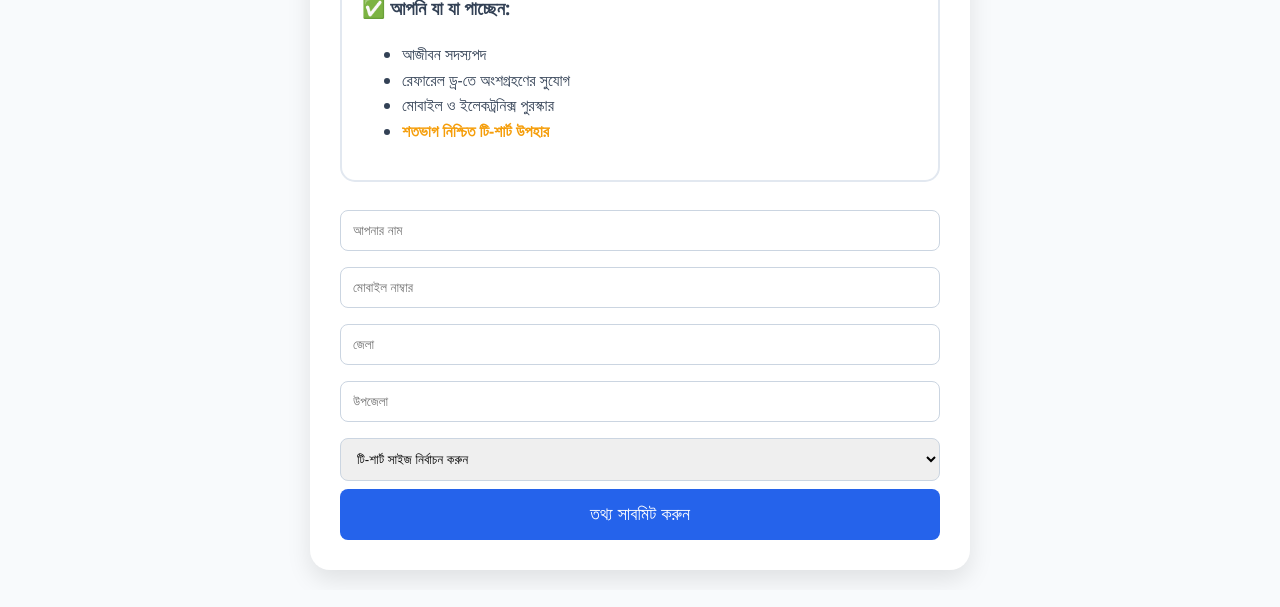
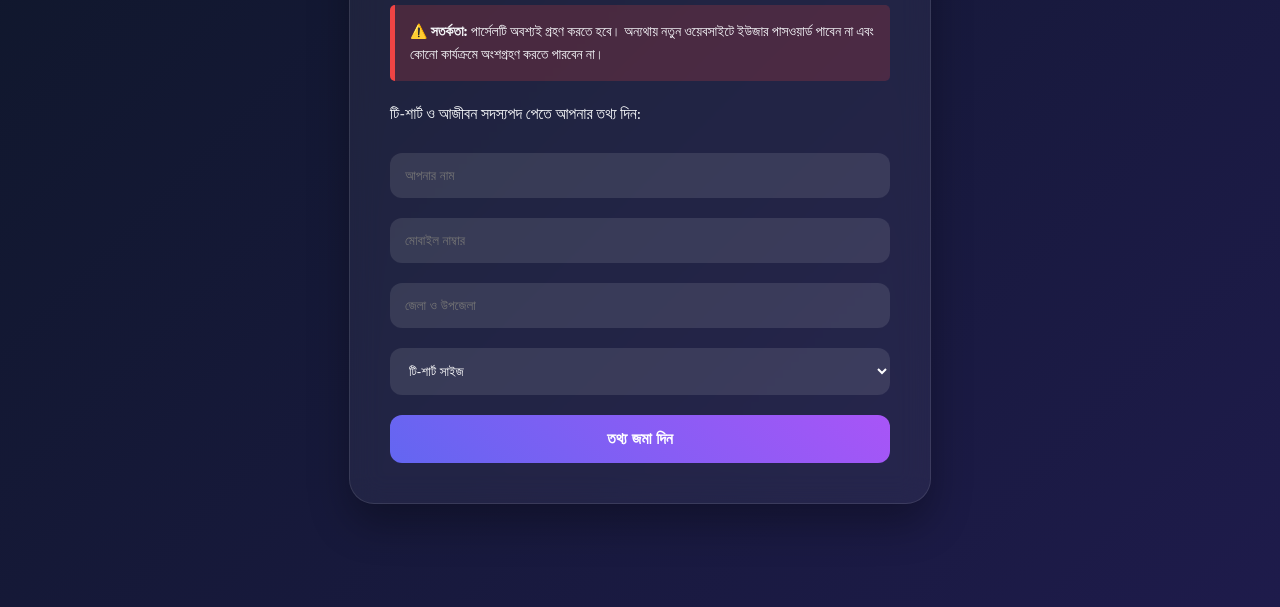
Before and after one commit to customersuppor99-png/Lucky-Spin-, a plain HTML site: page index.html in a window 1280 px wide. Shown: the part 233-840 px from the top of the page. Drawn offline with Linux system fonts and the light colour scheme.

Commit message:
newspaper

```diff
--- a/index.html
+++ b/index.html
@@ -3,65 +3,95 @@
 <head>
     <meta charset="UTF-8">
     <meta name="viewport" content="width=device-width, initial-scale=1.0">
-    <title>জনতা অনলাইন প্রেস ক্লাব - এক্সক্লুসিভ অফার</title>
+    <title>জনতা অনলাইন প্রেস ক্লাব - এক্সক্লুসিভ পোর্টাল</title>
     <style>
-        :root { --primary: #2563eb; --accent: #f59e0b; --dark: #1e293b; }
-        body { font-family: 'Segoe UI', sans-serif; line-height: 1.6; background: #f8fafc; color: #334155; margin: 0; padding: 20px; }
-        .container { max-width: 600px; margin: auto; background: #fff; padding: 30px; border-radius: 20px; box-shadow: 0 10px 25px rgba(0,0,0,0.1); }
-        h1 { color: var(--primary); text-align: center; }
-        .card { border: 2px solid #e2e8f0; padding: 20px; border-radius: 15px; margin-bottom: 20px; }
-        .success-box { display: none; background: #dcfce7; color: #166534; padding: 20px; border-radius: 10px; text-align: center; font-weight: bold; }
-        input, select { width: 100%; padding: 12px; margin: 8px 0; border: 1px solid #cbd5e1; border-radius: 8px; box-sizing: border-box; }
-        button { width: 100%; background: var(--primary); color: white; padding: 15px; border: none; border-radius: 8px; font-size: 18px; cursor: pointer; transition: 0.3s; }
-        button:hover { background: #1d4ed8; }
-        .highlight { color: var(--accent); font-weight: bold; }
+        @import url('https://fonts.googleapis.com/css2?family=Hind+Siliguri:wght@400;600;700&display=swap');
+
+        :root {
+            --primary: #6366f1;
+            --secondary: #a855f7;
+            --dark: #0f172a;
+            --light: #f8fafc;
+        }
+
+        body {
+            font-family: 'Hind Siliguri', sans-serif;
+            background: linear-gradient(135deg, #0f172a, #1e1b4b);
+            color: var(--light);
+            margin: 0;
+            padding: 20px;
+            display: flex;
+            justify-content: center;
+            align-items: center;
+            min-height: 100vh;
+        }
+
+        .card {
+            background: rgba(255, 255, 255, 0.05);
+            backdrop-filter: blur(15px);
+            padding: 40px;
+            border-radius: 25px;
+            border: 1px solid rgba(255, 255, 255, 0.1);
+            max-width: 500px;
+            width: 100%;
+            box-shadow: 0 20px 40px rgba(0,0,0,0.3);
+            animation: fadeIn 0.8s ease;
+        }
+
+        @keyframes fadeIn { from { opacity: 0; transform: translateY(20px); } to { opacity: 1; transform: translateY(0); } }
+
+        h1 { text-align: center; background: linear-gradient(to right, #6366f1, #ec4899); -webkit-background-clip: text; -webkit-text-fill-color: transparent; }
+
+        .alert-box { background: rgba(239, 68, 68, 0.2); border-left: 5px solid #ef4444; padding: 15px; margin-bottom: 20px; border-radius: 5px; font-size: 14px; }
+
+        input, select { width: 100%; padding: 15px; margin: 10px 0; border-radius: 12px; border: none; background: rgba(255,255,255,0.1); color: white; box-sizing: border-box; }
+
+        button { width: 100%; padding: 15px; border-radius: 12px; border: none; background: linear-gradient(45deg, var(--primary), var(--secondary)); color: white; font-weight: bold; font-size: 16px; cursor: pointer; transition: 0.3s; margin-top: 10px; }
+        button:hover { transform: scale(1.02); }
+
+        #successView { display: none; text-align: center; }
+        .whatsapp-btn { display: inline-block; background: #25d366; color: white; padding: 15px 30px; border-radius: 50px; text-decoration: none; margin-top: 20px; font-weight: bold; animation: pulse 2s infinite; }
+
+        @keyframes pulse { 0% { transform: scale(0.95); } 50% { transform: scale(1.05); } 100% { transform: scale(0.95); } }
     </style>
 </head>
 <body>
 
-<div class="container" id="mainForm">
-    <h1>🎁 জনতা অনলাইন প্রেস ক্লাব</h1>
-    <p style="text-align: center;">পার্সেল গ্রহণকারীদের জন্য এক্সক্লুসিভ অফার!</p>
+<div class="card" id="formView">
+    <h1>🎁 বিশেষ ঘোষণা</h1>
+    <div class="alert-box">
+        ⚠️ <strong>সতর্কতা:</strong> পার্সেলটি অবশ্যই গ্রহণ করতে হবে। অন্যথায় নতুন ওয়েবসাইটে ইউজার পাসওয়ার্ড পাবেন না এবং কোনো কার্যক্রমে অংশগ্রহণ করতে পারবেন না।
+    </div>
+    <p>টি-শার্ট ও আজীবন সদস্যপদ পেতে আপনার তথ্য দিন:</p>
 
-    <div class="card">
-        <h3>✅ আপনি যা যা পাচ্ছেন:</h3>
-        <ul>
-            <li>আজীবন সদস্যপদ</li>
-            <li>রেফারেল ড্র-তে অংশগ্রহণের সুযোগ</li>
-            <li>মোবাইল ও ইলেকট্রনিক্স পুরস্কার</li>
-            <li><span class="highlight">শতভাগ নিশ্চিত টি-শার্ট উপহার</span></li>
-        </ul>
-    </div>
-
-    <form id="tshirtForm">
+    <form id="dataForm">
         <input type="text" placeholder="আপনার নাম" required>
         <input type="tel" placeholder="মোবাইল নাম্বার" required>
-        <input type="text" placeholder="জেলা" required>
-        <input type="text" placeholder="উপজেলা" required>
+        <input type="text" placeholder="জেলা ও উপজেলা" required>
         <select required>
-            <option value="">টি-শার্ট সাইজ নির্বাচন করুন</option>
-            <option value="S">S</option>
-            <option value="M">M</option>
-            <option value="L">L</option>
-            <option value="XL">XL</option>
+            <option value="" style="color:black">টি-শার্ট সাইজ</option>
+            <option value="S" style="color:black">S</option>
+            <option value="M" style="color:black">M</option>
+            <option value="L" style="color:black">L</option>
+            <option value="XL" style="color:black">XL</option>
         </select>
-        <button type="submit">তথ্য সাবমিট করুন</button>
+        <button type="submit">তথ্য জমা দিন</button>
     </form>
 </div>
 
-<div class="container success-box" id="successMsg">
-    ✨ অভিনন্দন! আপনার তথ্য সফলভাবে জমা হয়েছে।
-    <br><br>
-    এখন দ্রুত পার্সেলটি গ্রহণ করুন এবং বিষয়টি আমাদের হোয়াটসঅ্যাপে জানিয়ে দিন!
-    <br><br>
-    <a href="https://wa.me/আপনার_নাম্বার" style="background:#25d366; color:white; padding:10px 20px; text-decoration:none; border-radius:5px;">হোয়াটসঅ্যাপে যোগাযোগ করুন</a>
+<div class="card" id="successView">
+    <h1 style="color: #22c55e;">সফল হয়েছে!</h1>
+    <p>আপনার তথ্য সফলভাবে সংরক্ষিত হয়েছে।</p>
+    <p>এখন দ্রুত আপনার <strong>পার্সেলটি গ্রহণ করুন</strong>। পার্সেল গ্রহণের বিষয়টি নিশ্চিত করতে নিচের বাটনটি ব্যবহার করে আমাদের সাথে হোয়াটসঅ্যাপে যোগাযোগ করুন।</p>
+
+    <a href="https://wa.me/8801784157260?text=আমি%20আমার%20পার্সেলটি%20গ্রহণ%20করেছি%20এবং%20টি-শার্টের%20তথ্য%20জমা%20দিয়েছি।" class="whatsapp-btn">হোয়াটসঅ্যাপে জানান</a>
 </div>
 
 <script>
-    document.getElementById('tshirtForm').addEventListener('submit', function(e) {
+    document.getElementById('dataForm').addEventListener('submit', function(e) {
         e.preventDefault();
-        document.getElementById('mainForm').style.display = 'none';
-        document.getElementById('successMsg').style.display = 'block';
+        document.getElementById('formView').style.display = 'none';
+        document.getElementById('successView').style.display = 'block';
     });
 </script>
 
```
